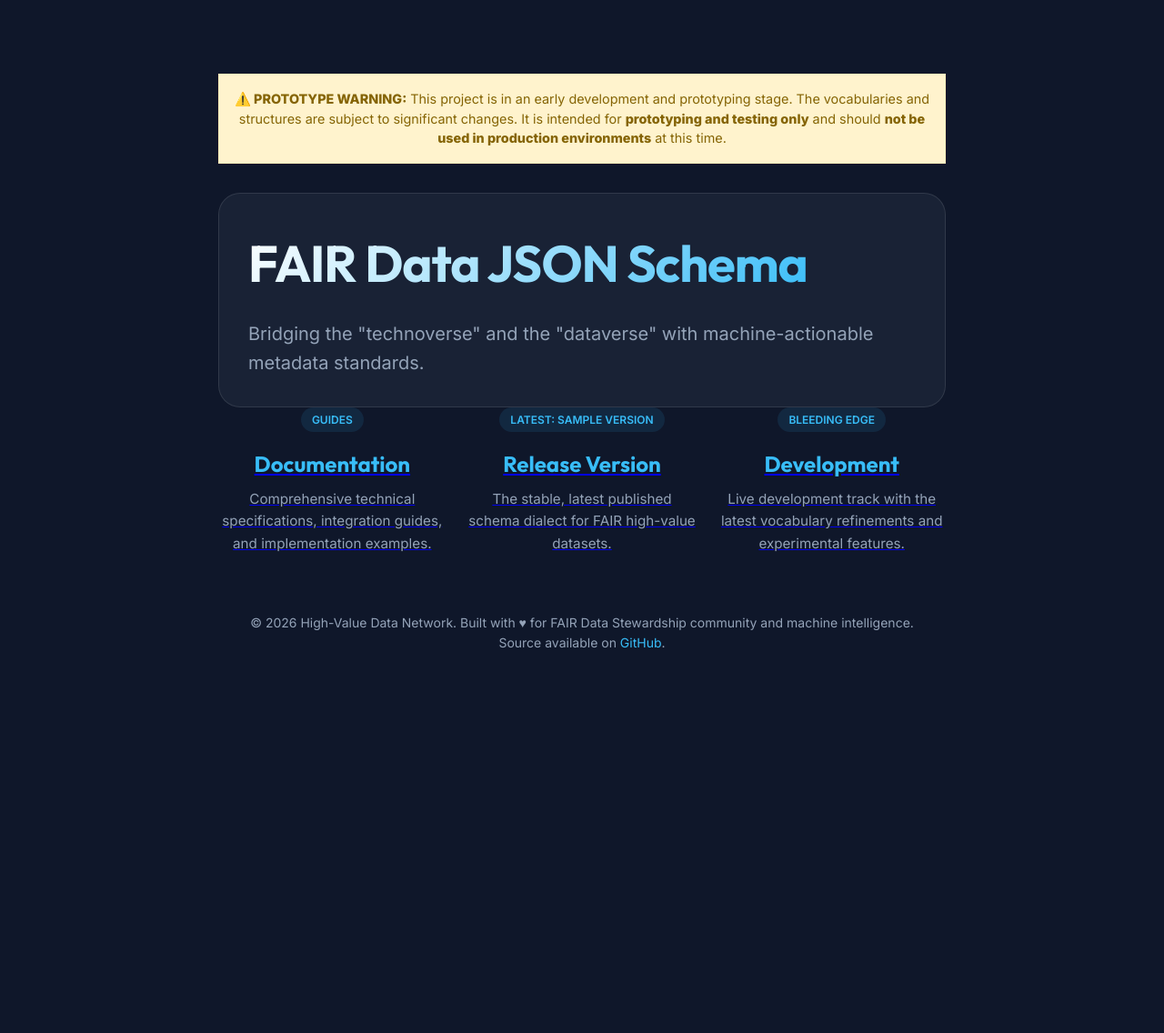
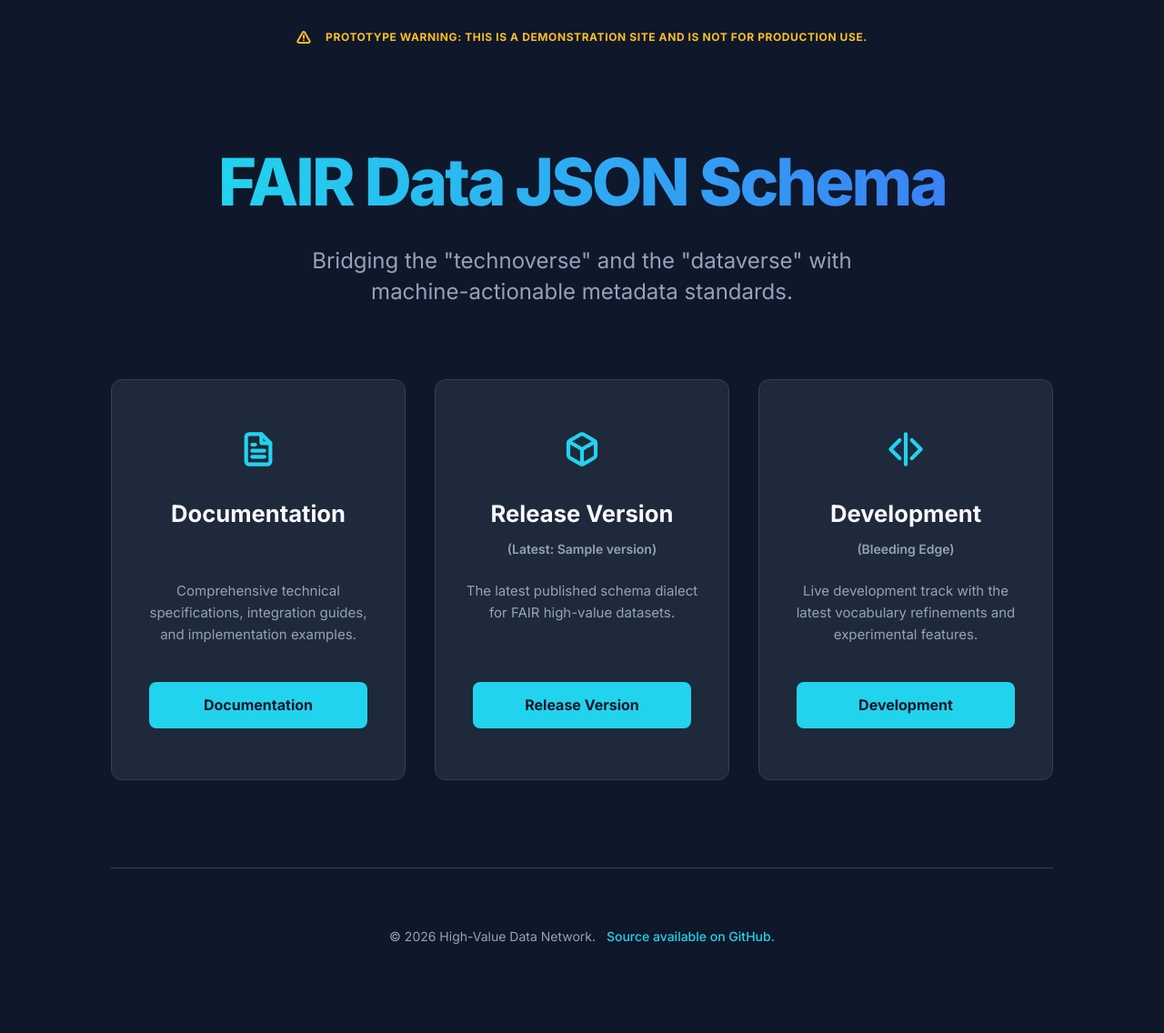
Before and after one commit to hvdnet/fair-data-schema, a Python web app: template src/fair_data_schema/templates/landing_page.html in a window 1280 px wide. Shown: the whole page at 91% size. Before the commit the page ends 713 px from the top, so only its background shows below. Run offline with Jinja, Linux system fonts and the light colour scheme; the template is opened without the code that fills it: most values are stand-ins (such as "Sample title", 1, 10 or a date in 2020).

Commit message:
feat: Refine landing page design and fix pre-commit hooks

```diff
--- a/src/fair_data_schema/templates/landing_page.html
+++ b/src/fair_data_schema/templates/landing_page.html
@@ -7,16 +7,17 @@
     <title>FAIR Data JSON Schema</title>
     <link rel="preconnect" href="https://fonts.googleapis.com">
     <link rel="preconnect" href="https://fonts.gstatic.com" crossorigin>
-    <link href="https://fonts.googleapis.com/css2?family=Inter:wght@400;600;800&family=Outfit:wght@500;700&display=swap"
-        rel="stylesheet">
+    <link href="https://fonts.googleapis.com/css2?family=Inter:wght@400;500;600;700;800&display=swap" rel="stylesheet">
     <style>
         :root {
             --bg: #0f172a;
-            --card-bg: rgba(30, 41, 59, 0.7);
-            --accent: #38bdf8;
-            --accent-glow: rgba(56, 189, 248, 0.3);
-            --text: #f8fafc;
+            --accent: #22d3ee;
+            --accent-hover: #0891b2;
+            --text-main: #f8fafc;
             --text-dim: #94a3b8;
+            --card-bg: #1e293b;
+            --card-border: #334155;
+            --radius: 0.75rem;
         }
 
         * {
@@ -28,116 +29,165 @@
         body {
             font-family: 'Inter', sans-serif;
             background-color: var(--bg);
-            color: var(--text);
+            color: var(--text-main);
+            min-height: 100vh;
             display: flex;
             flex-direction: column;
             align-items: center;
+            padding: 0;
+            line-height: 1.5;
+        }
+
+        .prototype-warning {
+            width: 100%;
+            background: transparent;
+            color: #fbbf24;
+            padding: 2rem 1rem;
+            font-size: 0.75rem;
+            font-weight: 700;
+            text-transform: uppercase;
+            letter-spacing: 0.05em;
+            display: flex;
+            align-items: center;
             justify-content: center;
-            min-height: 100vh;
+            gap: 0.5rem;
             text-align: center;
-            padding: 2rem;
-            line-height: 1.6;
         }
 
         .container {
-            max-width: 800px;
+            max-width: 1100px;
             width: 100%;
+            padding: 2rem;
+            flex-grow: 1;
+            display: flex;
+            flex-direction: column;
+            align-items: center;
         }
 
         header {
-            margin-bottom: 4rem;
+            text-align: center;
+            margin-bottom: 5rem;
+            margin-top: 2rem;
         }
 
         h1 {
-            font-family: 'Outfit', sans-serif;
-            font-size: 3.5rem;
+            font-size: 4.5rem;
             font-weight: 800;
-            background: linear-gradient(135deg, #fff 0%, var(--accent) 100%);
+            background: linear-gradient(to right, #22d3ee, #3b82f6);
             -webkit-background-clip: text;
             background-clip: text;
             -webkit-text-fill-color: transparent;
             margin-bottom: 1rem;
-            letter-spacing: -0.02em;
+            letter-spacing: -0.04em;
         }
 
         .tagline {
-            font-size: 1.25rem;
+            font-size: 1.5rem;
             color: var(--text-dim);
+            max-width: 600px;
+            margin: 0 auto;
             font-weight: 400;
+            line-height: 1.4;
         }
 
         .grid {
             display: grid;
-            grid-template-columns: repeat(auto-fit, minmax(240px, 1fr));
-            gap: 1.5rem;
-            margin-bottom: 3rem;
+            grid-template-columns: repeat(3, 1fr);
+            gap: 2rem;
+            width: 100%;
+            margin-bottom: 6rem;
         }
 
-        .warning-banner {
-            background-color: #fff3cd;
-            color: #856404;
-            border: 1px solid #ffeeba;
-            padding: 1rem;
-            margin-bottom: 2rem;
-            border-radius: var(--radius);
-            text-align: center;
-            font-size: 0.9rem;
-            line-height: 1.5;
+        @media (max-width: 900px) {
+            .grid {
+                grid-template-columns: 1fr;
+                max-width: 400px;
+            }
+
+            h1 {
+                font-size: 3rem;
+            }
         }
 
-        .hero {
+        .card {
             background: var(--card-bg);
-            backdrop-filter: blur(12px);
-            border: 1px solid rgba(255, 255, 255, 0.1);
-            padding: 2rem;
-            border-radius: 1.5rem;
-            color: inherit;
-            transition: all 0.3s ease;
+            border: 1px solid var(--card-border);
+            border-radius: var(--radius);
+            padding: 3.5rem 2rem;
             display: flex;
             flex-direction: column;
-            align-items: flex-start;
-            text-align: left;
+            align-items: center;
+            text-align: center;
+            transition: transform 0.2s ease, border-color 0.2s ease, box-shadow 0.2s ease;
+            text-decoration: none;
+            color: inherit;
         }
 
         .card:hover {
-            transform: translateY(-5px);
+            transform: translateY(-4px);
             border-color: var(--accent);
-            box-shadow: 0 10px 40px -10px var(--accent-glow);
+            box-shadow: 0 0 20px rgba(34, 211, 238, 0.1);
+        }
+
+        .card-icon {
+            width: 40px;
+            height: 40px;
+            color: var(--accent);
+            margin-bottom: 2rem;
         }
 
         .card h2 {
-            font-family: 'Outfit', sans-serif;
-            font-size: 1.5rem;
+            font-size: 1.6rem;
+            font-weight: 700;
             margin-bottom: 0.5rem;
-            color: var(--accent);
+            color: var(--text-main);
+        }
+
+        .card .subtitle {
+            font-size: 0.875rem;
+            font-weight: 600;
+            color: var(--text-dim);
+            margin-bottom: 1.5rem;
         }
 
         .card p {
-            font-size: 0.95rem;
+            font-size: 0.9375rem;
             color: var(--text-dim);
+            margin-bottom: 2.5rem;
+            flex-grow: 1;
+            line-height: 1.6;
         }
 
-        .version-badge {
-            display: inline-block;
-            background: rgba(56, 189, 248, 0.1);
-            color: var(--accent);
-            padding: 0.25rem 0.75rem;
-            border-radius: 1rem;
-            font-size: 0.75rem;
-            font-weight: 600;
-            margin-bottom: 1rem;
-            text-transform: uppercase;
+        .btn {
+            background-color: var(--accent);
+            color: #0f172a;
+            padding: 0.85rem 0;
+            width: 100%;
+            max-width: 240px;
+            border-radius: 0.5rem;
+            font-weight: 700;
+            font-size: 1rem;
+            transition: background-color 0.2s ease;
+            display: block;
+        }
+
+        .card:hover .btn {
+            background-color: #67e8f9;
         }
 
         footer {
-            margin-top: 4rem;
+            padding: 4rem 0;
+            text-align: center;
+            font-size: 0.875rem;
             color: var(--text-dim);
-            font-size: 0.875rem;
+            width: 100%;
+            border-top: 1px solid var(--card-border);
         }
 
         footer a {
             color: var(--accent);
             text-decoration: none;
+            font-weight: 500;
         }
 
         footer a:hover {
@@ -147,42 +197,74 @@
 </head>
 
 <body>
+    <div class="prototype-warning">
+        <svg xmlns="http://www.w3.org/2000/svg" width="16" height="16" viewBox="0 0 24 24" fill="none"
+            stroke="currentColor" stroke-width="3" stroke-linecap="round" stroke-linejoin="round"
+            style="margin-right: 8px;">
+            <path d="m21.73 18-8-14a2 2 0 0 0-3.48 0l-8 14A2 2 0 0 0 4 21h16a2 2 0 0 0 1.73-3Z" />
+            <path d="M12 9v4" />
+            <path d="M12 17h.01" />
+        </svg>
+        PROTOTYPE WARNING: THIS IS A DEMONSTRATION SITE AND IS NOT FOR PRODUCTION USE.
+    </div>
+
     <div class="container">
-        <!-- Prototype Warning -->
-        <div class="warning-banner">
-            <strong>⚠️ PROTOTYPE WARNING:</strong> This project is in an early development and prototyping stage.
-            The vocabularies and structures are subject to significant changes.
-            It is intended for <strong>prototyping and testing only</strong> and should <strong>not be used in production environments</strong> at this time.
-        </div>
-
-        <section class="hero">
+        <header>
             <h1>FAIR Data JSON Schema</h1>
             <p class="tagline">Bridging the "technoverse" and the "dataverse" with machine-actionable metadata
                 standards.</p>
-        </section>
+        </header>
 
         <div class="grid">
+            <!-- Documentation -->
             <a href="docs/" class="card">
-                <span class="version-badge">Guides</span>
+                <svg class="card-icon" xmlns="http://www.w3.org/2000/svg" viewBox="0 0 24 24" fill="none"
+                    stroke="currentColor" stroke-width="2.5" stroke-linecap="round" stroke-linejoin="round">
+                    <path d="M14 2H6a2 2 0 0 0-2 2v16a2 2 0 0 0 2 2h12a2 2 0 0 0 2-2V8z" />
+                    <polyline points="14 2 14 8 20 8" />
+                    <line x1="16" y1="13" x2="8" y2="13" />
+                    <line x1="16" y1="17" x2="8" y2="17" />
+                    <polyline points="10 9 9 9 8 9" />
+                </svg>
                 <h2>Documentation</h2>
+                <div class="subtitle">&nbsp;</div>
                 <p>Comprehensive technical specifications, integration guides, and implementation examples.</p>
+                <div class="btn">Documentation</div>
             </a>
+
+            <!-- Release Version -->
             <a href="{{ version }}/" class="card">
-                <span class="version-badge">Latest: {{ version }}</span>
+                <svg class="card-icon" xmlns="http://www.w3.org/2000/svg" viewBox="0 0 24 24" fill="none"
+                    stroke="currentColor" stroke-width="2.5" stroke-linecap="round" stroke-linejoin="round">
+                    <path
+                        d="M21 8a2 2 0 0 0-1-1.73l-7-4a2 2 0 0 0-2 0l-7 4A2 2 0 0 0 3 8v8a2 2 0 0 0 1 1.73l7 4a2 2 0 0 0 2 0l7-4A2 2 0 0 0 21 16Z" />
+                    <path d="m3.3 7 8.7 5 8.7-5" />
+                    <path d="M12 22V12" />
+                </svg>
                 <h2>Release Version</h2>
-                <p>The stable, latest published schema dialect for FAIR high-value datasets.</p>
+                <div class="subtitle">(Latest: {{ version }})</div>
+                <p>The latest published schema dialect for FAIR high-value datasets.</p>
+                <div class="btn">Release Version</div>
             </a>
+
+            <!-- Development -->
             <a href="dev/" class="card">
-                <span class="version-badge">Bleeding Edge</span>
+                <svg class="card-icon" xmlns="http://www.w3.org/2000/svg" viewBox="0 0 24 24" fill="none"
+                    stroke="currentColor" stroke-width="2.5" stroke-linecap="round" stroke-linejoin="round">
+                    <polyline points="16 18 22 12 16 6" />
+                    <polyline points="8 6 2 12 8 18" />
+                    <line x1="12" y1="2" x2="12" y2="22" />
+                </svg>
                 <h2>Development</h2>
+                <div class="subtitle">(Bleeding Edge)</div>
                 <p>Live development track with the latest vocabulary refinements and experimental features.</p>
+                <div class="btn">Development</div>
             </a>
         </div>
 
         <footer>
-            <p>&copy; 2026 High-Value Data Network. Built with &hearts; for FAIR Data Stewardship community and machine
-                intelligence.</p>
-            <p>Source available on <a href="https://github.com/hvdnet/fair-data-schema">GitHub</a>.</p>
+            <p>&copy; 2026 High-Value Data Network. &nbsp; <a href="https://github.com/hvdnet/fair-data-schema">Source
+                    available on GitHub.</a></p>
         </footer>
     </div>
 </body>
```
